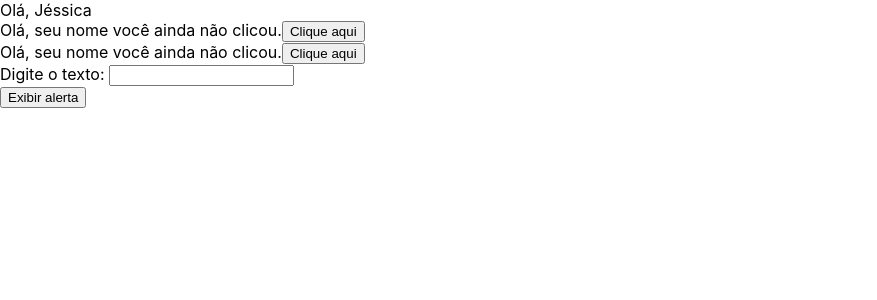
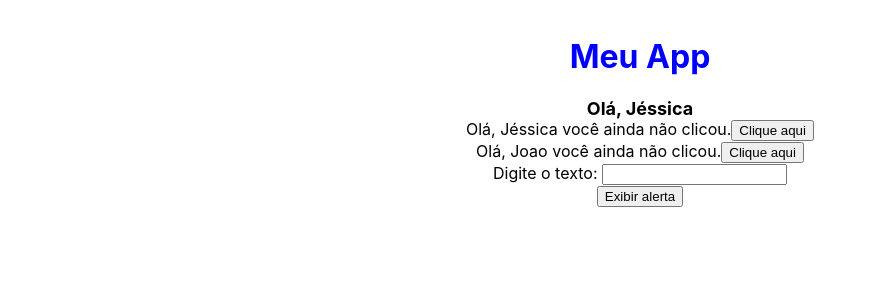
Before and after one commit to jessicacardoso1/workshop-react, a React (Create React App) app: page / in a window 1280 px wide. Shown: the top 300 px of the page, without its empty margins (0-877 px from the left). Built offline with nearby package versions, Linux system fonts and the light colour scheme.

Commit message:
Usando CSS

```diff
--- a/src/App.css
+++ b/src/App.css
@@ -1,5 +1,6 @@
 .App {
   text-align: center;
+  padding: 16px;
 }
 
 .App-logo {
@@ -36,3 +37,7 @@
     transform: rotate(360deg);
   }
 }
+
+.App .meu-app {
+  color: #0000ff;
+}
--- a/src/App.js
+++ b/src/App.js
@@ -3,17 +3,24 @@ import HelloStateless from './HelloStateless';
 import HelloStateful from './HelloStateful';
 import HelloForm from './HelloForm';
 
+import './App.css';
 
-function App() {
-  return (
-    <div>
-        <HelloStateless nome="Jéssica"></HelloStateless>
-        <HelloStateful nome="seu nome"></HelloStateful>
-        <HelloStateful nome="seu nome"></HelloStateful>
-        <HelloForm></HelloForm>
+class App extends React.Component {
+    exibirAlerta(texto) {
+        alert('[App.js] ' + texto)
+    }
 
-    </div>
-  );
+    render() {
+        return (
+            <div className="App">
+                <h1 className="meu-app">Meu App</h1>
+                <HelloStateless nome="Jéssica"></HelloStateless>
+                <HelloStateful nome="Jéssica"></HelloStateful>
+                <HelloStateful nome="Joao"></HelloStateful>
+                <HelloForm exibeAlerta={this.exibirAlerta}></HelloForm>
+            </div>
+        );
+    }
 }
 
 export default App;
--- a/src/HelloForm.js
+++ b/src/HelloForm.js
@@ -12,7 +12,7 @@ class HelloForm extends React.Component {
     }
 
     handleClick() {
-        alert(this.state.texto);
+        this.props.exibeAlerta(this.state.texto);
     }
 
     render() {
--- a/src/HelloStateless.js
+++ b/src/HelloStateless.js
@@ -1,7 +1,13 @@
 import React from 'react';
 
 function HelloStateless(props) {
-    return <div>Olá, {props.nome}</div>
+    return (
+        <div
+                style={{ fontWeight: 'bold', fontSize: '18px', backgroundColor: '#ffffff' }}
+            >
+            Olá, {props.nome}
+        </div>
+    )
 }
 
 export default HelloStateless;
```
